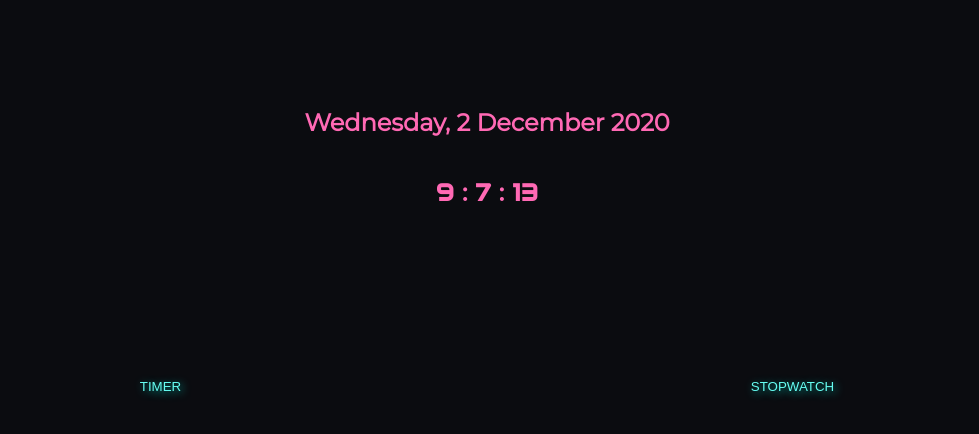
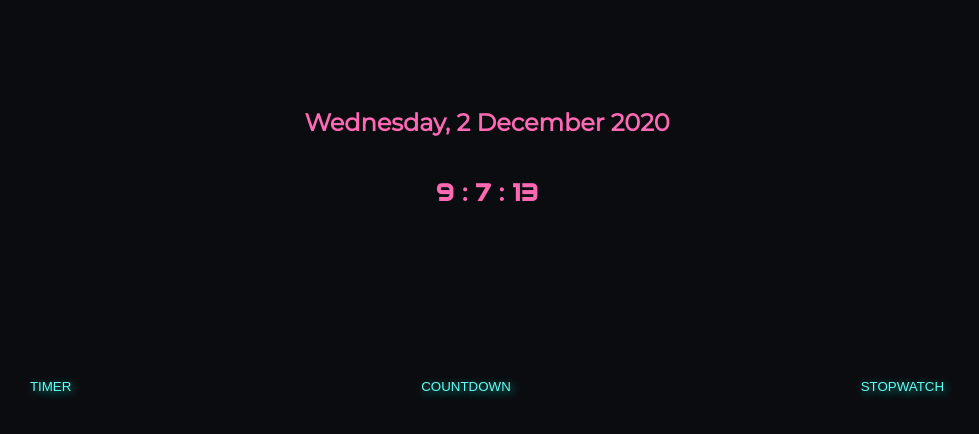
Before and after one commit to vanessacor/vanessa-clock, a website: page index.html in a window 1280 px wide. Shown: the whole page, without its empty margins (153-1132 px from the left). Drawn offline with Linux system fonts and the light colour scheme.

Commit message:
fix missing quote mark

```diff
--- a/index.html
+++ b/index.html
@@ -23,7 +23,7 @@
                 </a>
                 </button>
             <button class="menu-btn" id="countdown-btn">
-                <a href="Countdown/>
+                <a href="Countdown/">
                 COUNTDOWN
                 </a>
             </button>
```
